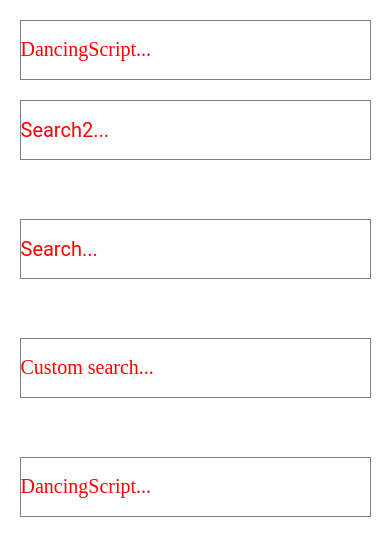
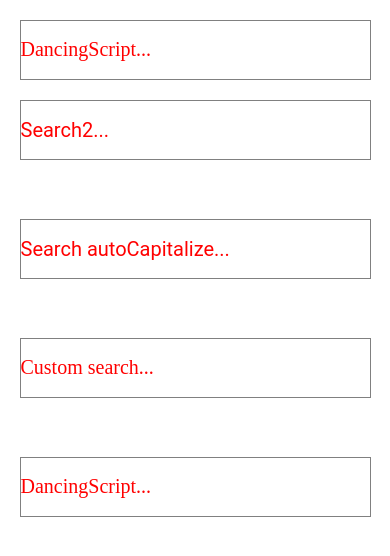
Before and after one commit to lorenc-tomasz/react-native-text-input-placeholder-font-issue-reproducer, a React Native app: screen / in a window 390 px wide. Shown: the top 556 px of the page. Built offline with nearby package versions, Linux system fonts and the light colour scheme.

Commit message:
Add autoCapitalize case

```diff
--- a/App.tsx
+++ b/App.tsx
@@ -87,7 +87,7 @@ function App(): React.JSX.Element {
                   fontWeight: '400',
                   fontSize: 20,
                   color: 'black',
-              }} placeholder={"Search..."} placeholderTextColor={"red"} />
+              }} placeholder={"Search autoCapitalize..."} placeholderTextColor={"red"} autoCapitalize={'none'} />
           </View>
           <View
               style={{
```
